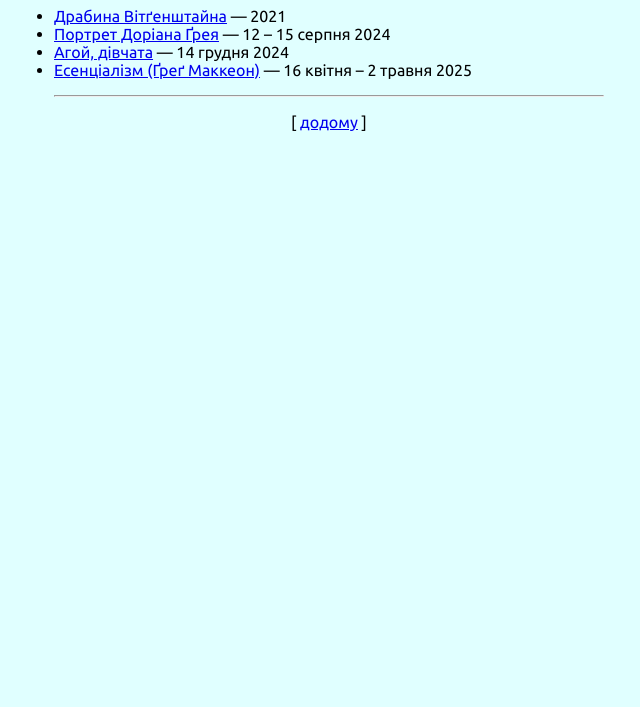
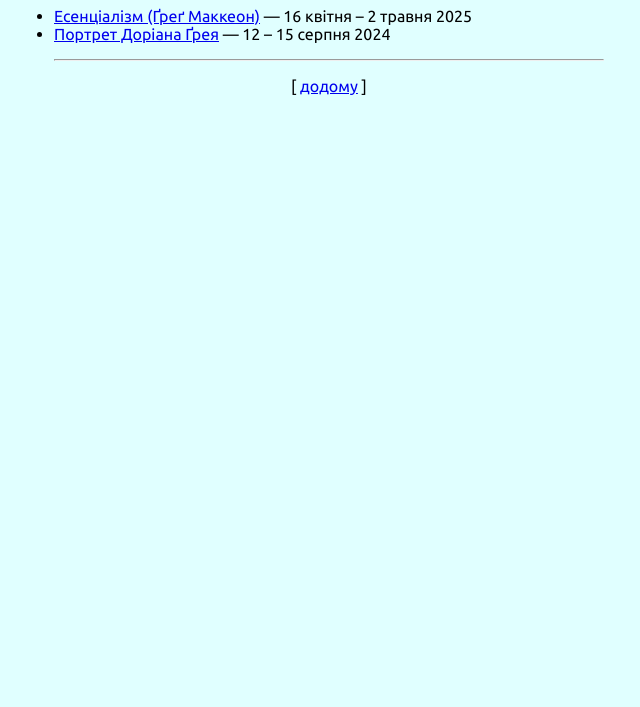
Before and after one commit to sunopako/sunopako.github.io, a plain HTML site: page essays/list.html in a window 1280 px wide. Shown: the part 93-800 px from the top of the page, without its empty margins (311-951 px from the left). Drawn offline with Linux system fonts and the light colour scheme.

Commit message:
Update list.html

```diff
--- a/essays/list.html
+++ b/essays/list.html
@@ -34,10 +34,8 @@
         <h1>Список есеїв</h1>
 
         <ul>
-            <li> <a href="./drabyna_vitgenshtaina">Драбина Вітґенштайна</a> — 2021 </li>
+            <li> <a href="./esentsialism_greg_makkeon">Есенціалізм (Ґреґ Маккеон)</a> — 16 квітня – 2 травня 2025 </li>
             <li> <a href="./portret_doriana_greia">Портрет Доріана Ґрея</a> — 12 – 15 серпня 2024 </li>
-            <li> <a href="./ahoy_divchata">Агой, дівчата</a> — 14 грудня 2024 </li>
-            <li> <a href="./esentsialism_greg_makkeon">Есенціалізм (Ґреґ Маккеон)</a> — 16 квітня – 2 травня 2025 </li>
         </ul>
 
         <hr>
```
